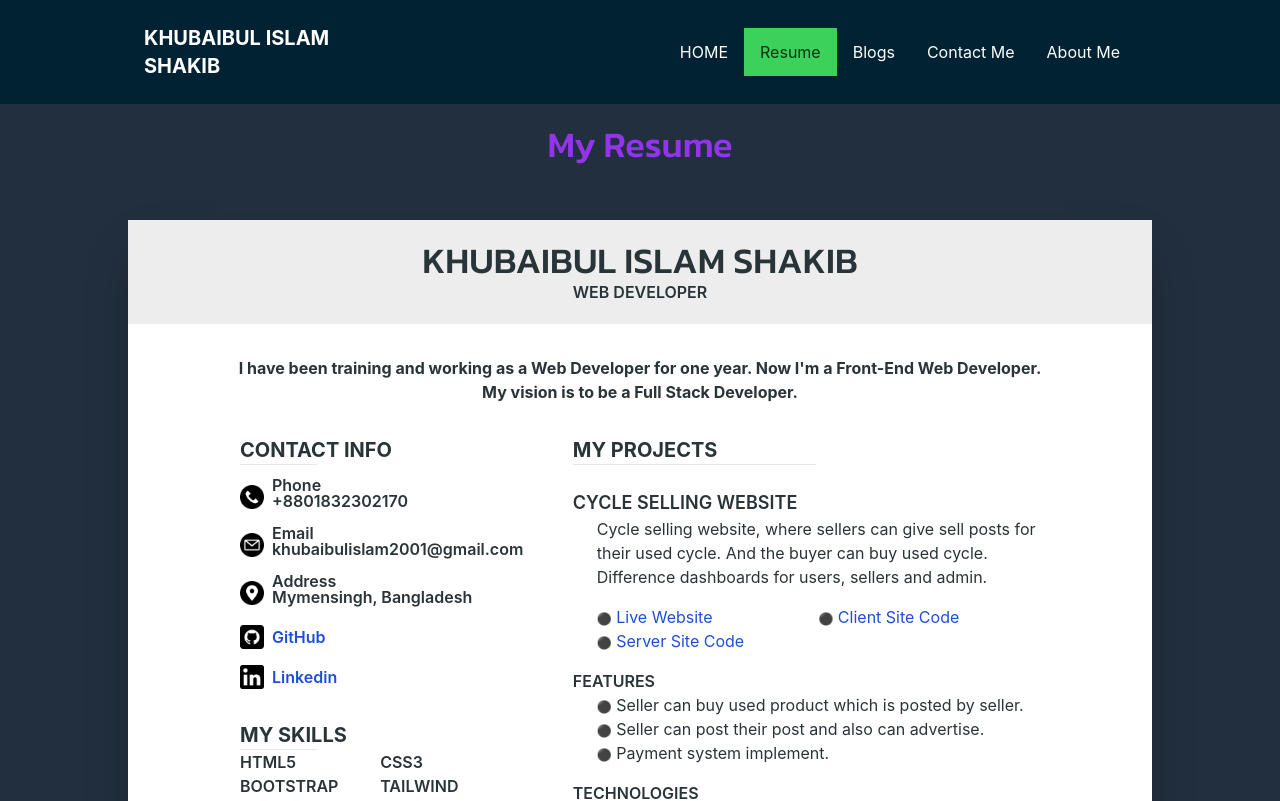
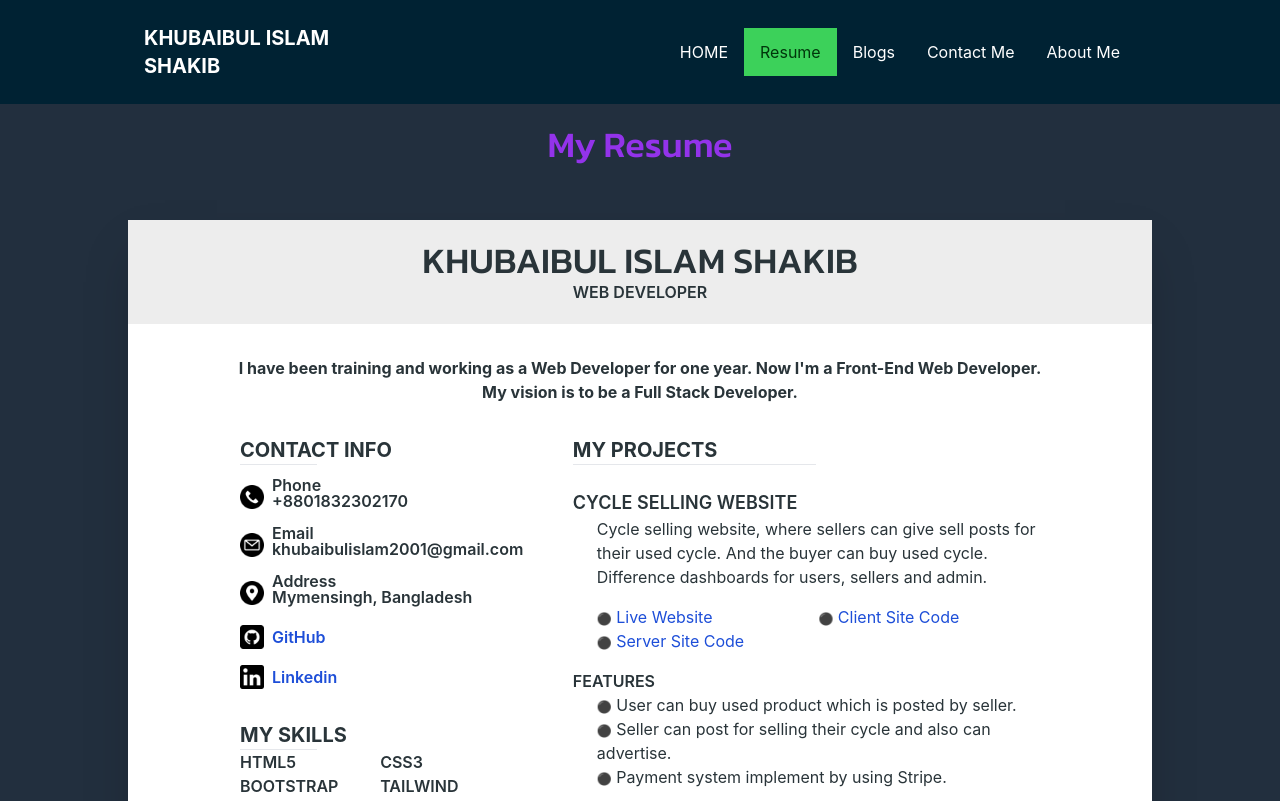
Before and after one commit to khubaibul/my-portfolio-repo, a React (Create React App) app: page /resume in a window 1280 px wide. Shown: the top 801 px of the page. Built offline with nearby package versions, Linux system fonts and the light colour scheme.

Commit message:
Resume File Updated

```diff
--- a/src/Components/Resume/Resume.js
+++ b/src/Components/Resume/Resume.js
@@ -191,11 +191,11 @@ const Resume = () => {
                             <div>
                                 <h4 className='font-semibold'>FEATURES</h4>
                                 <div className='pl-6'>
-                                    <p><span className='text-xs'>⚫</span> Seller can buy used product which is posted by seller.
+                                    <p><span className='text-xs'>⚫</span> User can buy used product which is posted by seller.
                                     </p>
-                                    <p><span className='text-xs'>⚫</span> Seller can post their post and also can advertise.
+                                    <p><span className='text-xs'>⚫</span> Seller can post for selling their cycle and also can advertise.
                                     </p>
-                                    <p><span className='text-xs'>⚫</span> Payment system implement.
+                                    <p><span className='text-xs'>⚫</span> Payment system implement by using Stripe.
                                     </p>
                                 </div>
                             </div>
```
